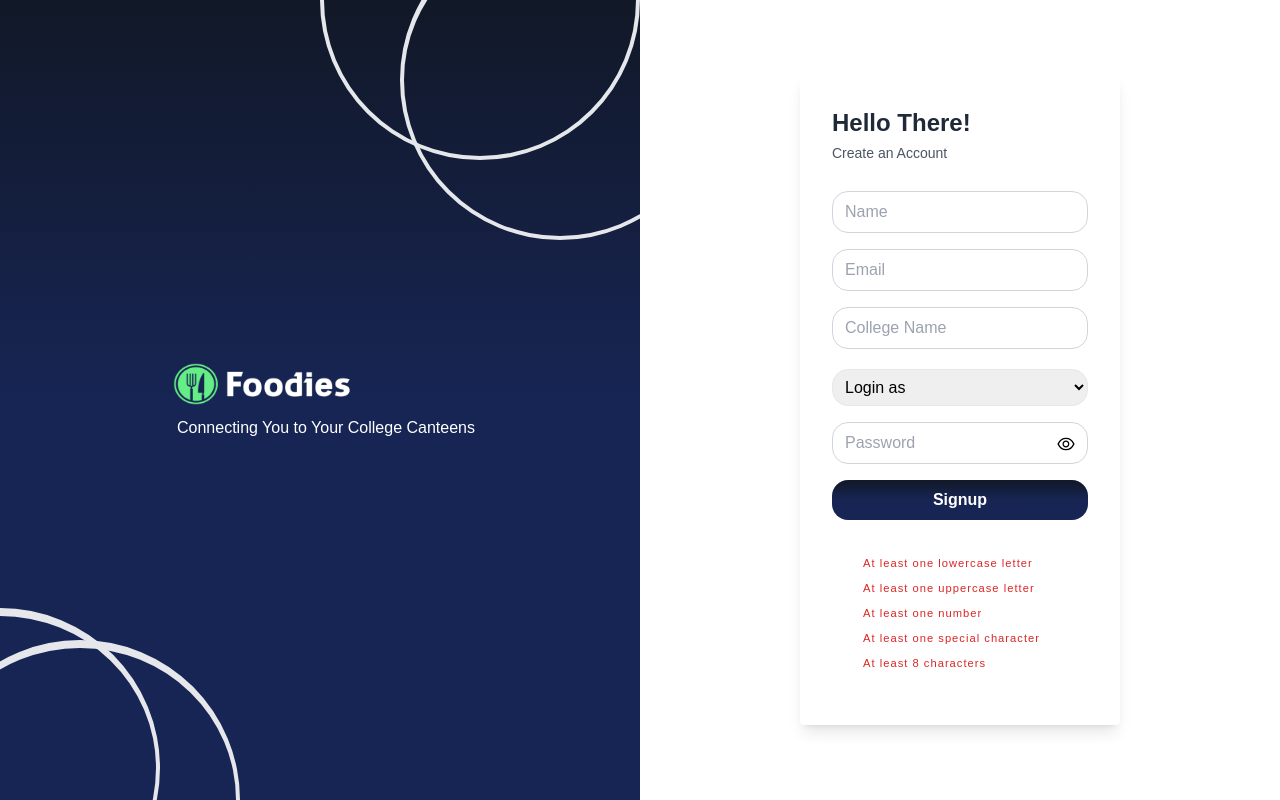
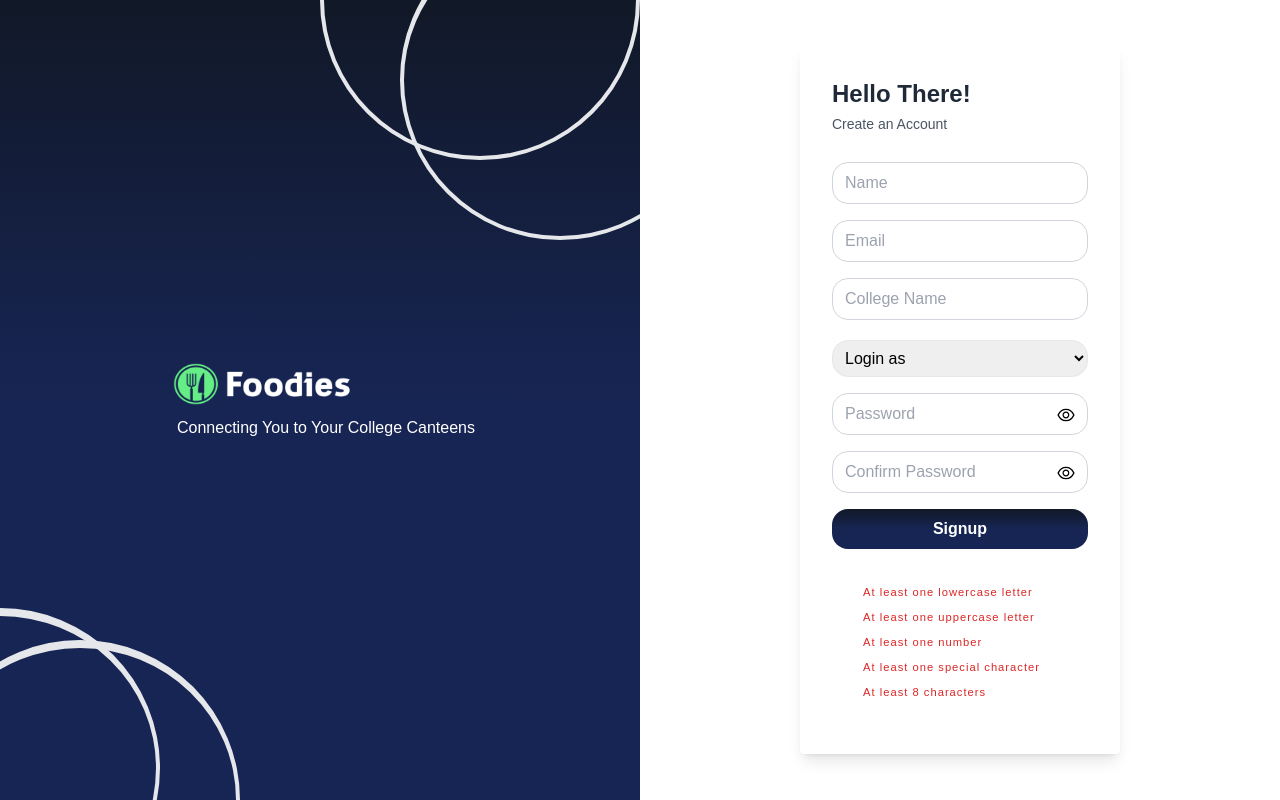
Before and after one commit to VanshKing30/FoodiesWeb, a React (Create React App) app: page /signup in a window 1280 px wide. Built offline with nearby package versions, Linux system fonts and the light colour scheme; some icons are missing.

Commit message:
feat: confirm password functionality ref- #50

```diff
--- a/src/pages/Signup.jsx
+++ b/src/pages/Signup.jsx
@@ -15,13 +15,17 @@ function Signup() {
     collegeName: "",
     accountType: "",
     password: "",
+    confirmPassword: "",
   });
   const [showPassword, setShowPassword] = useState(false);
+  const [showPassword2, setShowPassword2] = useState(false);
   const [lowerValidated, setLowerValidated] = useState(false);
   const [upperValidated, setUpperValidated] = useState(false);
   const [numberValidated, setNumberValidated] = useState(false);
   const [specialValidated, setSpecialValidated] = useState(false);
   const [lengthValidated, setLengthValidated] = useState(false);
+  const [confirmPassword, setConfirmPassword] = useState('');
+  const [confirmPasswordCheck, setConfirmPasswordCheck] = useState(false);
 
 
   const navigate = useNavigate();
@@ -77,10 +81,18 @@ function Signup() {
       [event.target.name]: event.target.value,
     }));
   }
+  function ConfirmPasswordHandler(event){
+    setConfirmPassword(event.target.value);
+    if((event.target.value === formData.password)){
+      setConfirmPasswordCheck(true);
+    }else{
+      setConfirmPasswordCheck(false);
+    }
+  }
 
   function submitHandler(event) {
     event.preventDefault();
-    if (lowerValidated && upperValidated && numberValidated && specialValidated && lengthValidated) {
+    if (lowerValidated && upperValidated && numberValidated && specialValidated && lengthValidated && confirmPasswordCheck) {
       if (formData.accountType === "User") {
         const apiUrl = `${process.env.REACT_APP_BASE_URL}/studentSignup`;
 
@@ -106,8 +118,12 @@ function Signup() {
             toast.error("Failed To create account");
           });
       }
-    } else {
-      toast.error("Password must pass all the criteria");
+    }else{
+      if(!confirmPasswordCheck){
+        toast.error("Password and confirm Password do not match");
+      }else{
+        toast.error("Password must pass all the criteria");
+      }
     }
   }
 
@@ -204,6 +220,27 @@ function Signup() {
             <span
               className="absolute right-3 top-3 cursor-pointer"
               onClick={() => setShowPassword((prev) => !prev)}
+            >
+              {showPassword ? (
+                <AiOutlineEyeInvisible size={20} />
+              ) : (
+                <AiOutlineEye size={20} />
+              )}
+            </span>
+          </div>
+          <div className="relative mb-4">
+            <input
+              required
+              className="w-full py-2 px-3 border border-gray-300 rounded-2xl"
+              type={showPassword ? "text" : "password"}
+              placeholder="Confirm Password"
+              name="confirmPassword"
+              value={confirmPassword}
+              onChange={ConfirmPasswordHandler}
+            />
+            <span
+              className="absolute right-3 top-3 cursor-pointer"
+              onClick={() => setShowPassword2((prev) => !prev)}
             >
               {showPassword ? (
                 <AiOutlineEyeInvisible size={20} />
```
